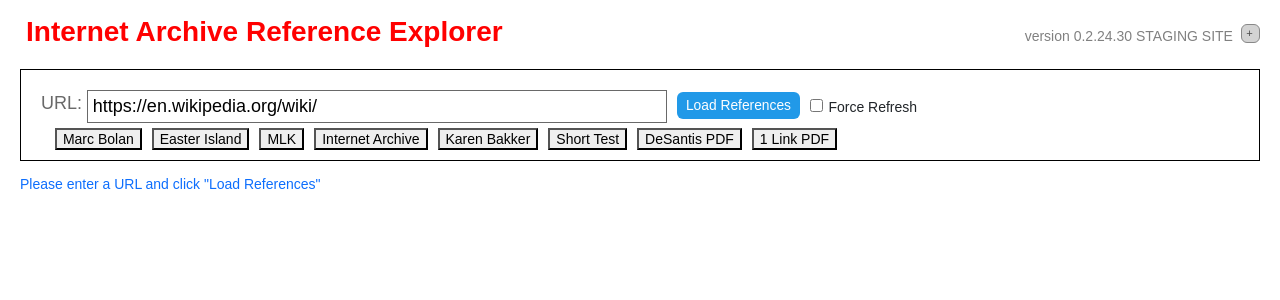
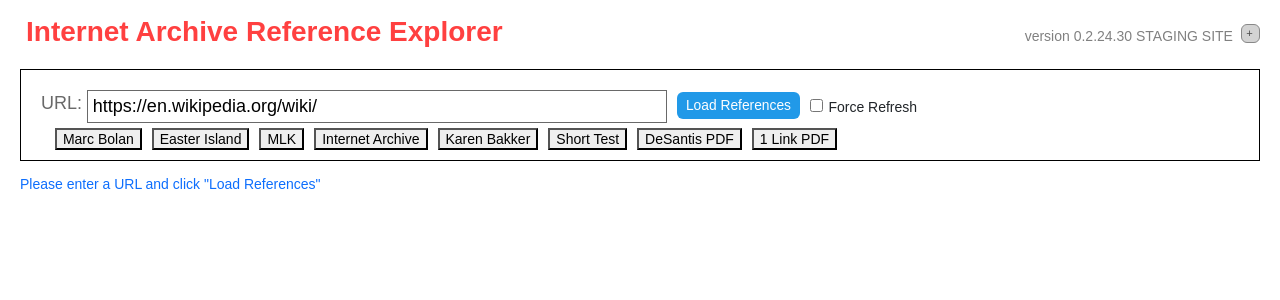
Before and after one commit to mojomonger/gptiare, a React (Create React App) app: page / in a window 1280 px wide. Shown: the top 300 px of the page. Built offline with nearby package versions, Linux system fonts and the light colour scheme; what chartjs-plugin-datalabels would draw is missing.

Commit message:
pushing for testing

```diff
--- a/src/__custom__/iare_custom_overrides.css
+++ b/src/__custom__/iare_custom_overrides.css
@@ -2,5 +2,26 @@
 
 /* global definitions */
 
+/*:root {*/
+/*}*/
+
 :root {
+    --g-color-h1-fg: #ff4040;
+
+    --g-color-body-bg: #FFFFFF;
+
+    --g-color-list-header-fg: #404040;
+    --g-color-list-header-bg: #ffcbdd;
+
+    --g-color-function-box-caption-fg: #FFFFFF;
+    --g-color-function-box-caption-bg: #ff80c0;
+    --g-color-function-box-caption-outline: #ff66b2;
+    --g-color-function-box-contents: hsl(330, 23%, 97%);
+
+    --g-color-flock-box-caption-fg: #FFFFFF;
+    --g-color-flock-box-caption-bg: #ff80c0;
+
+    --g-color-reference-display-bg: hsl(330deg, 65%, 81%);
+    --g-color-reference-display-fg: black;
+    --g-color-reference-display-selected-bg: #eec6e6;
 }
```
